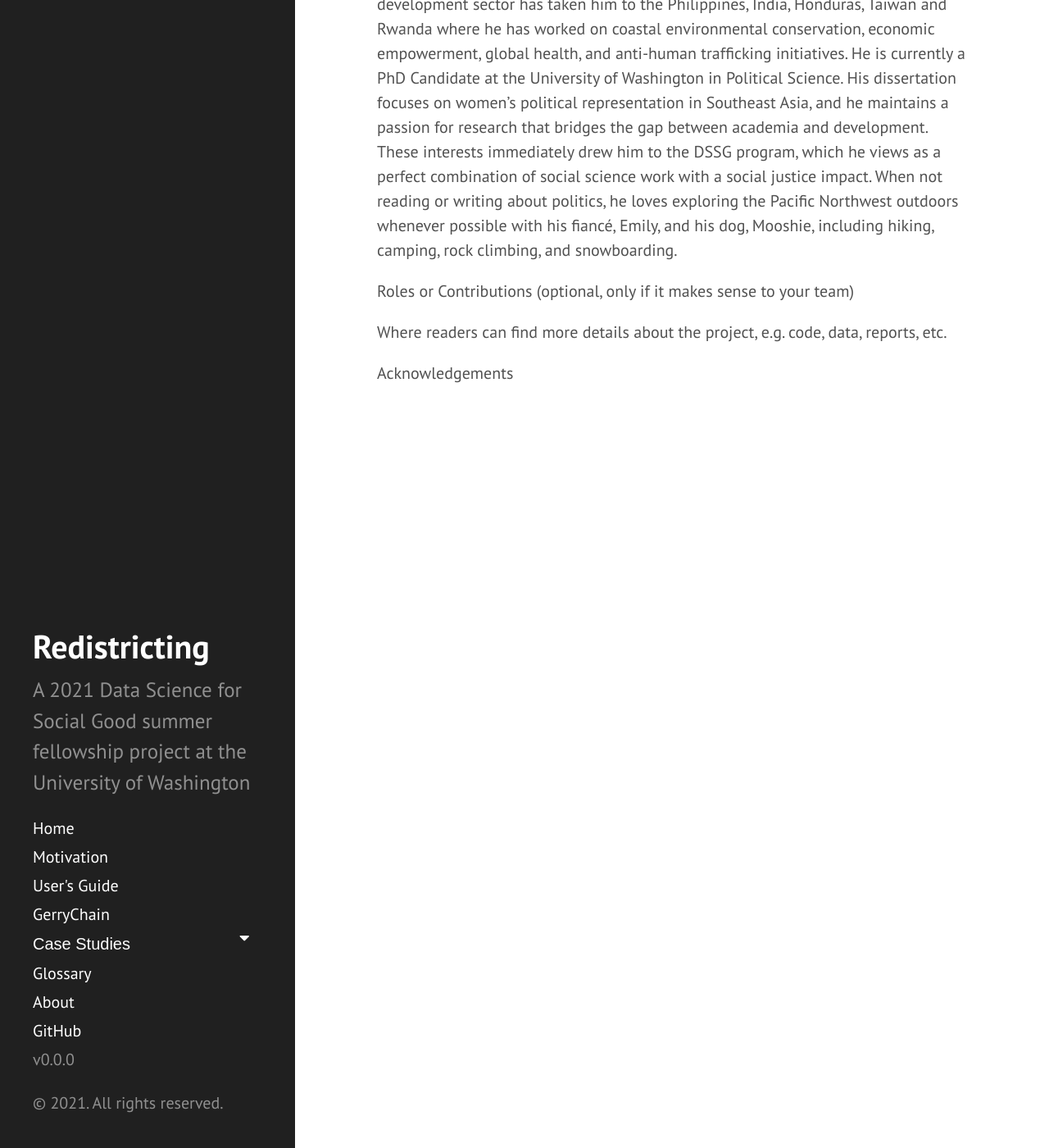
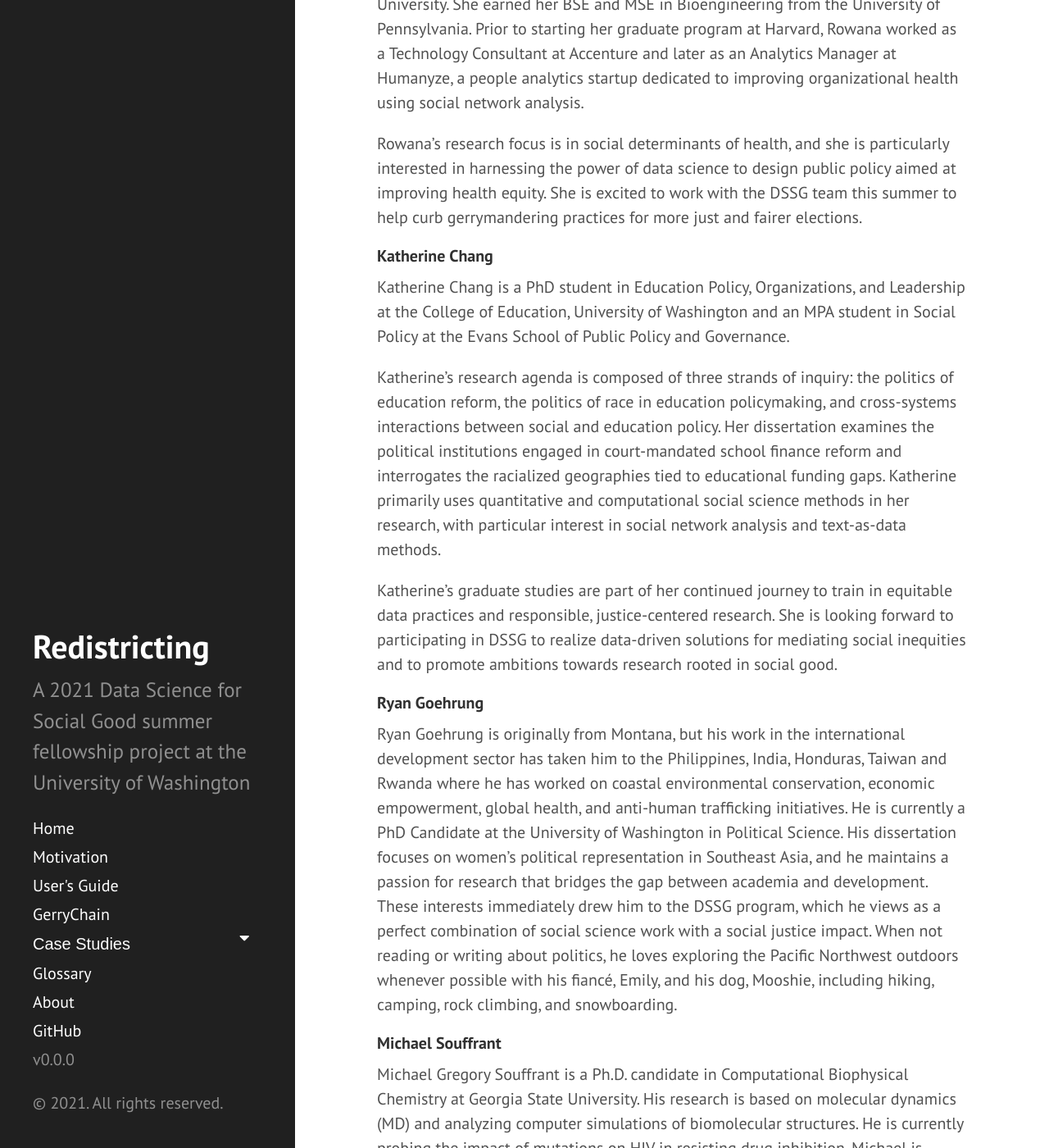
Before and after one commit to uwescience/DSSG2021-redistricting-website, a Jekyll site: the page built from about.md, in a window 1280 px wide and 1400 px high, scrolled down 376 px. Shown: the whole window at 82% size. Built offline with Jekyll 4.4.1, drawn with Linux system fonts in a browser that asks for light colours; some of the changed text lies outside the part shown.

Commit message:
Update about.md

```diff
--- a/about.md
+++ b/about.md
@@ -9,9 +9,28 @@ Team Photo
 
 Individual Bios
 
+#### Rowana Ahmed
+
+Rowana Ahmed is a Master’s student in the Health Data Science program at Harvard University. She earned her BSE and MSE in Bioengineering from the University of Pennsylvania. Prior to starting her graduate program at Harvard, Rowana worked as a Technology Consultant at Accenture and later as an Analytics Manager at Humanyze, a people analytics startup dedicated to improving organizational health using social network analysis.
+
+Rowana’s research focus is in social determinants of health, and she is particularly interested in harnessing the power of data science to design public policy aimed at improving health equity. She is excited to work with the DSSG team this summer to help curb gerrymandering practices for more just and fairer elections.
+
+#### Katherine Chang
+
+Katherine Chang is a PhD student in Education Policy, Organizations, and Leadership at the College of Education, University of Washington and an MPA student in Social Policy at the Evans School of Public Policy and Governance.
+
+Katherine’s research agenda is composed of three strands of inquiry: the politics of education reform, the politics of race in education policymaking, and cross-systems interactions between social and education policy. Her dissertation examines the political institutions engaged in court-mandated school finance reform and interrogates the racialized geographies tied to educational funding gaps. Katherine primarily uses quantitative and computational social science methods in her research, with particular interest in social network analysis and text-as-data methods.
+
+Katherine’s graduate studies are part of her continued journey to train in equitable data practices and responsible, justice-centered research. She is looking forward to participating in DSSG to realize data-driven solutions for mediating social inequities and to promote ambitions towards research rooted in social good.
+
 #### Ryan Goehrung
 
 Ryan Goehrung is originally from Montana, but his work in the international development sector has taken him to the Philippines, India, Honduras, Taiwan and Rwanda where he has worked on coastal environmental conservation, economic empowerment, global health, and anti-human trafficking initiatives. He is currently a PhD Candidate at the University of Washington in Political Science. His dissertation focuses on women’s political representation in Southeast Asia, and he maintains a passion for research that bridges the gap between academia and development. These interests immediately drew him to the DSSG program, which he views as a perfect combination of social science work with a social justice impact. When not reading or writing about politics, he loves exploring the Pacific Northwest outdoors whenever possible with his fiancé, Emily, and his dog, Mooshie, including hiking, camping, rock climbing, and snowboarding.
+
+#### Michael Souffrant
+
+Michael Gregory Souffrant is a Ph.D. candidate in Computational Biophysical Chemistry at Georgia State University. His research is based on molecular dynamics (MD) and analyzing computer simulations of biomolecular structures. He is currently probing the impact of mutations on HIV in resisting drug inhibition. Michael is interested in learning more data visualization and machine learning techniques at the Data Science for Social Good internship. He is excited about the program’s collaborative opportunities and his contribution in using computational approaches to resolve political issues. He was the president of the Chemistry Graduation Student Association and hosted/organized the Chemistry Research Symposium. He taught environmental and physical sciences to K-12 students as a fellow of the Bio-Bus program. He enjoys working out, social dancing and playing basketball. Michael currently lives in Atlanta, Georgia.
+
 
 Roles or Contributions (optional, only if it makes sense to your team)
 
```
